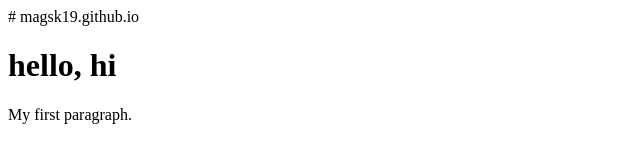
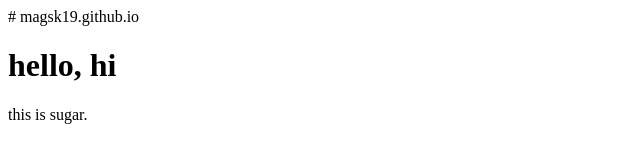
Before and after one commit to magsk19/magsk19.github.io, a plain HTML site: page index.html in a window 1280 px wide. Shown: the full height of the page, 0-640 px from the left. Drawn offline with Linux system fonts and the light colour scheme.

Commit message:
Update index.html

```diff
--- a/index.html
+++ b/index.html
@@ -4,7 +4,7 @@
 <body>
 
 <h1>hello, hi</h1>
-<p>My first paragraph.</p>
+<p> this is sugar.</p>
 
 </body>
 </html>
```
